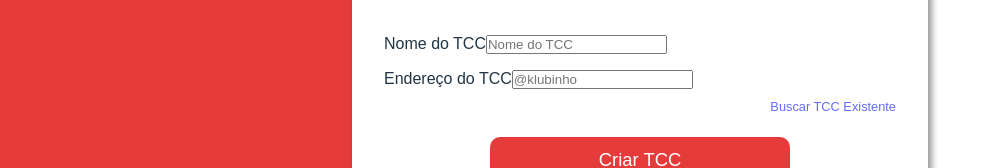
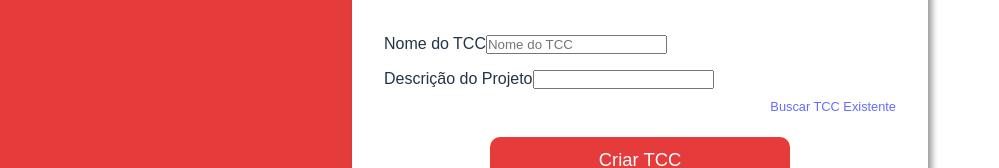
Before and after one commit to kauasduarte/gerenciador_tcc, a React (Vite) app in the folder frontend/: page /criartcc in a window 1280 px wide. Shown: the part 317-485 px from the top of the page, without its empty margins (0-999 px from the left). Built offline with nearby package versions, Linux system fonts and the light colour scheme.

Commit message:
pasta backend

```diff
--- a/frontend/src/components/Login/LoginCriarTCC.tsx
+++ b/frontend/src/components/Login/LoginCriarTCC.tsx
@@ -8,7 +8,7 @@ export function LoginCriarTCC() {
 
     const [cadastro, setCadastro] = useState({
         name: '', // Valor padrão para 'name'
-        nick_club: '', // Valor padrão para 'nick_club'
+        desc_projeto: '', // Valor padrão para 'desc_projeto'
     });
     const [status, setStatus] = useState('');
     const navigate = useNavigate();
@@ -32,7 +32,7 @@ export function LoginCriarTCC() {
         'http://127.0.0.1:8000/api/club/register',
         {
           name: cadastro.name,
-          nick_club: cadastro.nick_club,
+          desc_projeto: cadastro.desc_projeto,
           user_id: user_id, // Adicione o userId ao corpo da solicitação
         },
         config
@@ -77,14 +77,14 @@ export function LoginCriarTCC() {
                       required/>
                     </div>
                     <div className="form-group">
-                        <label htmlFor='endtcc'>Endereço do TCC</label>
+                        <label htmlFor='desc_projeto'>Descrição do Projeto</label>
                         <input
                             type='text'
-                            id='endtcc'
-                            placeholder='@klubinho'
-                            value={cadastro.nick_club || ''}
+                            id='desc_projeto'
+                            placeholder=''
+                            value={cadastro.desc_projeto || ''}
                             className='form-control'
-                            onChange={(e) => setCadastro({...cadastro, nick_club:e.target.value})}
+                            onChange={(e) => setCadastro({...cadastro, desc_projeto:e.target.value})}
                             required/>
                     </div>
                     <p><a href='/pesquisartcc'>Buscar TCC Existente</a></p>
```
Also changed, not shown: 1 other file (tests, documents, lock files or other folders).
